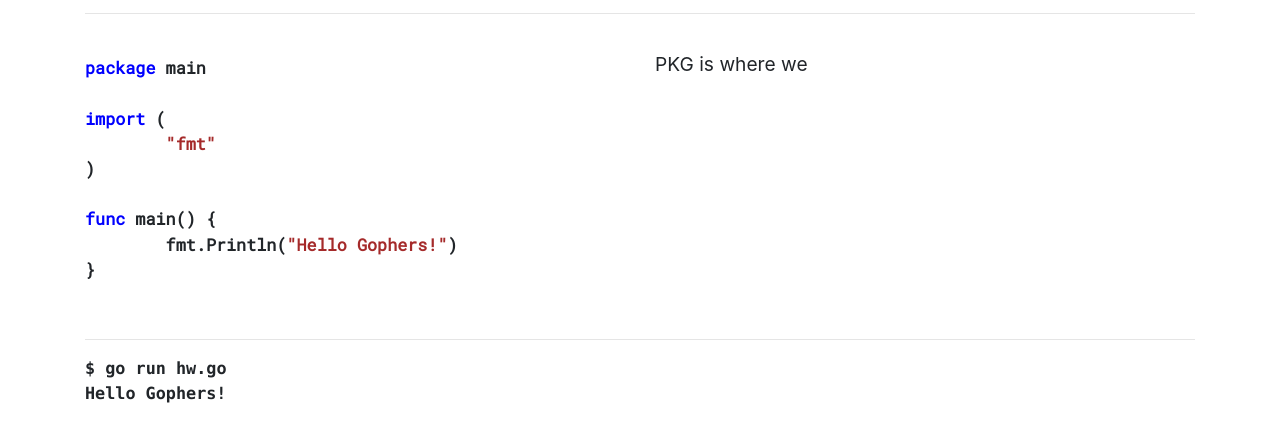
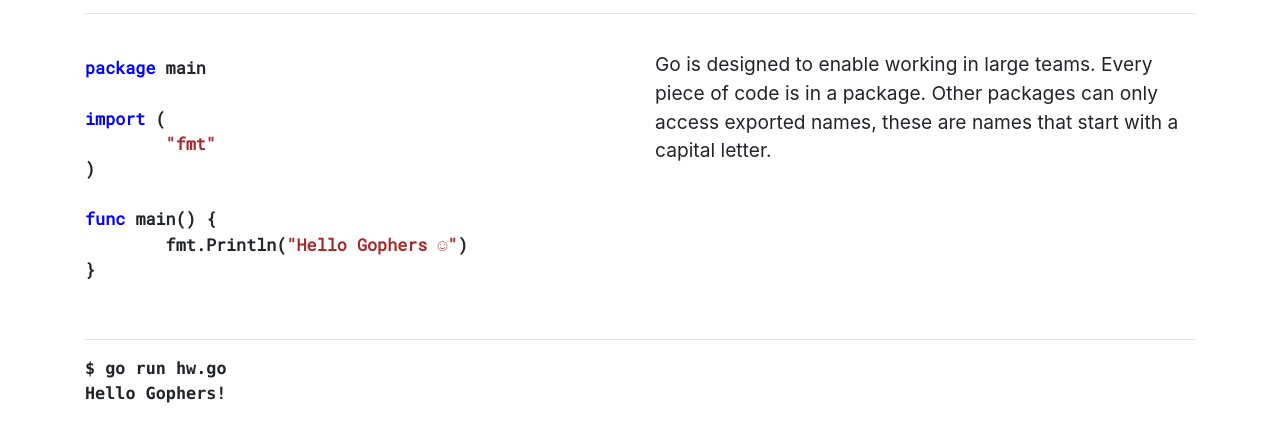
Before and after one commit to 353solutions/annotated-go, a plain HTML site: page index.html in a window 1280 px wide. Both pictures are taken after a click on the element "package". Shown: the part 51-492 px from the top of the page. Drawn offline with nearby package versions, Linux system fonts and the light colour scheme.

Commit message:
mostly written

```diff
--- a/index.html
+++ b/index.html
@@ -2,6 +2,7 @@
 <html>
     <head>
 	<title>The Annotated Go Program</title>
+	<meta charset="UTF-8">
 	<link rel="stylesheet" href="https://stackpath.bootstrapcdn.com/bootstrap/4.2.1/css/bootstrap.min.css" integrity="sha384-GJzZqFGwb1QTTN6wy59ffF1BuGJpLSa9DkKMp0DgiMDm4iYMj70gZWKYbI706tWS" crossorigin="anonymous">
     <link href="https://fonts.googleapis.com/css?family=Roboto+Mono" rel="stylesheet">
 <script
@@ -41,14 +42,14 @@ p.help {
 	    <div class="row">
 		<div class="col">
 	<pre><code class="font">
-<span class="keyword tip" id="pkg">package</span> main
+<span class="keyword tip" id="pkg">package</span> <span class="tip" id="main">main</span>
 
 <span class="keyword tip" id="imp">import</span> (
-	<span class="string tip">"fmt"</span>
+	<span class="string tip" id="fmt">"fmt"</span>
 )
 
-<span class="keyword tip" id="func">func</span> main() {
-	<span class="tip" id="pkg-use">fmt</span>.<span class="tip" id="println">Println</span>(<span class="string tip" id="string">"Hello Gophers!"</span>)
+<span class="keyword tip" id="func">func</span> <span class="tip" id="mainfn">main</span>() {
+	<span class="tip" id="pkg-use">fmt</span>.<span class="tip" id="println">Println</span>(<span class="string tip" id="string">"Hello Gophers ☺"</span>)
 }
 	</code></pre>
 		</div>
@@ -72,21 +73,100 @@ Hello Gophers!
 $(function() {
     $('.tip').click(function() {
 	var id = $(this).attr('id');
-	$('#help').text(doc[id]);
+	$('#help').html('<p>' + doc[id] + '</p>');
+	$('a').attr('target', '_blank');
     });
 });
 
 var doc = {
 'pkg':`
-PKG is where we
+Go is designed to enable working in large teams.
+Every piece of code is in a package.
+Other packages can only access exported names, these are names that start with
+a capital letter.
+`,
+'main':`
+<code>main</code> is a special package. This is the package the Go runtime runs
+on startup.
+<br /><br />
+Read <a href="https://golang.org/doc/effective_go.html#package-names">here</a> about how to name your packages.
 `,
 'imp':`
-IMP is here
+You can import packages using the <code>import</code> keyword. Depnding you
+your Go version, packages are either located in the <code>GOPATH</code>
+environment variable or by the go
+<a href="https://github.com/golang/go/wiki/Modules">modules</a>.
 `,
-'run': `
-RUN
+'fmt': `
+<a href="https://golang.org/pkg/fmt/">fmt</a> is a packge for formatting text.
+Once you import a package, you can access public names within it (those
+starting with a capital letter). If a path has a path (e.g.
+<code>net/http</code>) you should use only the last part of the path (e.g.
+<code>http.HandleFunc</code>).
+<br />
+You can change the name of the package by adding a name before the package to
+be imported (e.g. <code>import httplib "net/http"</code>).
+<br /><br />
+Read more about import paths <a
+href="https://golang.org/doc/code.html#ImportPaths">here</a>.
 `,
-
+'func':`
+Use the <code>func</code> keyword to define functions.
+`,
+'mainfn':`
+<code>main.main</code> is a special function that the Go runtime runs on program start. There can be only one <code>main.main</code> function.
+`,
+'pkg-use':`
+To access function from a package, you need to prefix the function with the
+last part of the package name.
+`,
+'println':`
+<code>Println</code> will print it's message and then a new line. There are
+several other print functions in the
+<a href="https://golang.org/pkg/fmt/">fmt</a> package.
+The ones starting with <code>F</code>
+(e.g. <a href="https://golang.org/pkg/fmt/#Fprintln">Fprintln</a>) will print
+to an <a href="https://golang.org/pkg/io/#Writer">io.Writer</a> and the ones
+ending with <code>f</code> (e.g. <a
+href="https://golang.org/pkg/fmt/#Printf">Printf</a>) support formatted
+printing.
+<br /><br />
+<code>Println</code> is an exported function. Exported functions (and other
+types) start with an upper case.
+`,
+'go':`
+The <a href="https://golang.org/cmd/go/">go</a> tool is used to most common
+tasks in Go -
+<a href="https://golang.org/cmd/go/#hdr-Compile_packages_and_dependencies">building</a>,
+<a href="https://golang.org/cmd/go/#hdr-Test_packages">testing</a>,
+<a href="https://golang.org/cmd/go/#hdr-Download_and_install_packages_and_dependencies">installing dependencies</a> and more. It is
+activated from the command line but many IDEs
+(such as <a href="https://code.visualstudio.com/">VSCode</a>
+and <a href="https://www.jetbrains.com/go/">GoLand</a>) integrate with it.
+`,
+'run':`
+<a href="https://golang.org/cmd/go/#hdr-Compile_and_run_Go_program">go run</a>
+compiles and runs an executable in one command. It allows for fast development
+cycles. There is no official Go
+<a href="https://en.wikipedia.org/wiki/Read%E2%80%93eval%E2%80%93print_loop">REPL</a> (or interactive prompt), but <code>go run</code> is about as effective.
+`,
+'string': `
+Go strings support unicode and are encoded in <a
+href="https://en.wikipedia.org/wiki/UTF-8">UTF-8</a> encoding.
+<br /><br />
+Strings in Go are immutable, you can use
+<a href="https://golang.org/pkg/fmt/#Sprintf">fmt.Sprintf</a>,
+<a href="https://golang.org/pkg/bytes/#Buffer">bytes.Buffer</a>,
+<a href="https://golang.org/pkg/strings/#Builder">strings.Builder</a>
+and others to consturct strings.
+`,
+'ext': `
+Go files ends with <code>.go</code> extension. The source code should be
+<a href="https://en.wikipedia.org/wiki/UTF-8">UTF-8</a> encoded.
+<br /><br />
+Several <code>.go</code> files can be in the same directory and construct the
+same package.
+`,
 };
     </script>
 </html>
```
Also changed, not shown: 1 other file.
